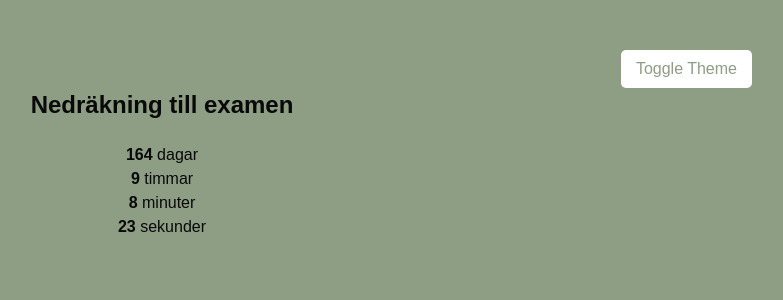
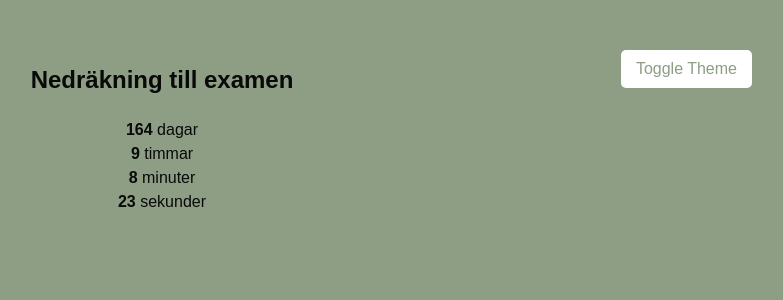
Before and after one commit to annkar73/exam-countdown, a React (Vite) app: page / in a window 1280 px wide. Shown: the top 300 px of the page, without its empty margins (478-1261 px from the left). Built offline with nearby package versions, Linux system fonts and the light colour scheme.

Commit message:
update positioning

```diff
--- a/src/components/Home.tsx
+++ b/src/components/Home.tsx
@@ -6,11 +6,10 @@ const Wrapper = styled.div`
   max-height: 90vh;
   display: flex;
   flex-direction: column;
-  justify-content: start;
+  justify-content: center;
   align-items: center;
   color: ${({ theme }) => theme.text};
   padding: 10px;
-  margin-top: 25px;
 `;
 
 const Title = styled.h2`
```
